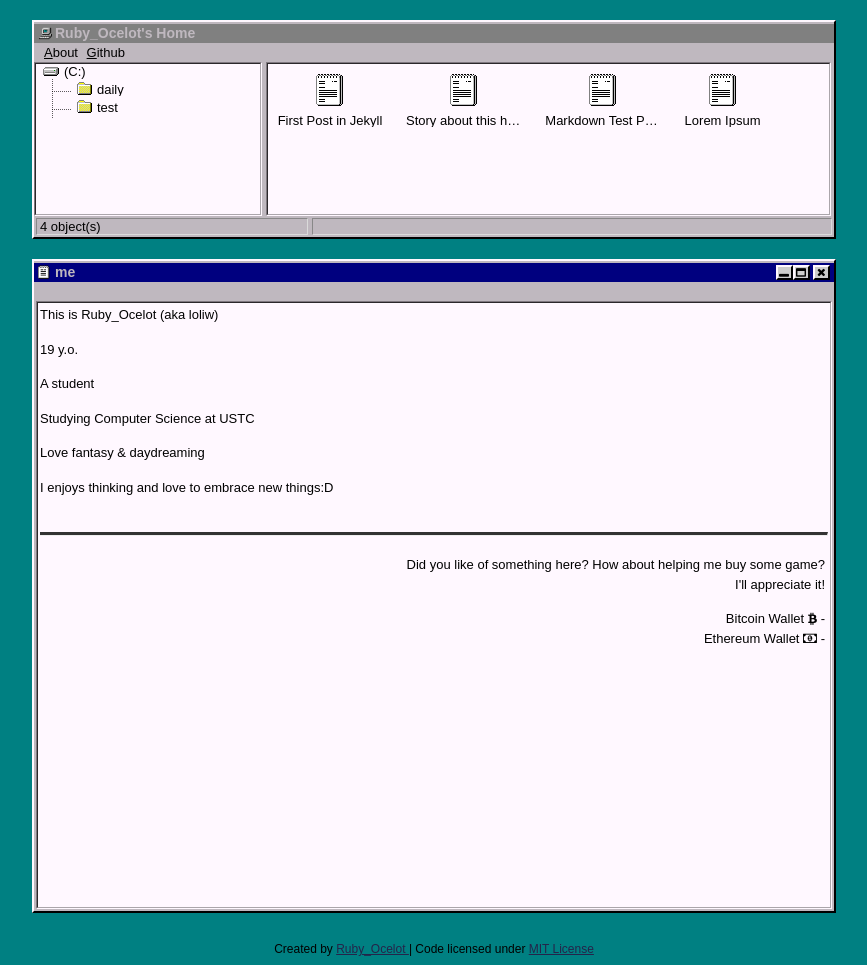
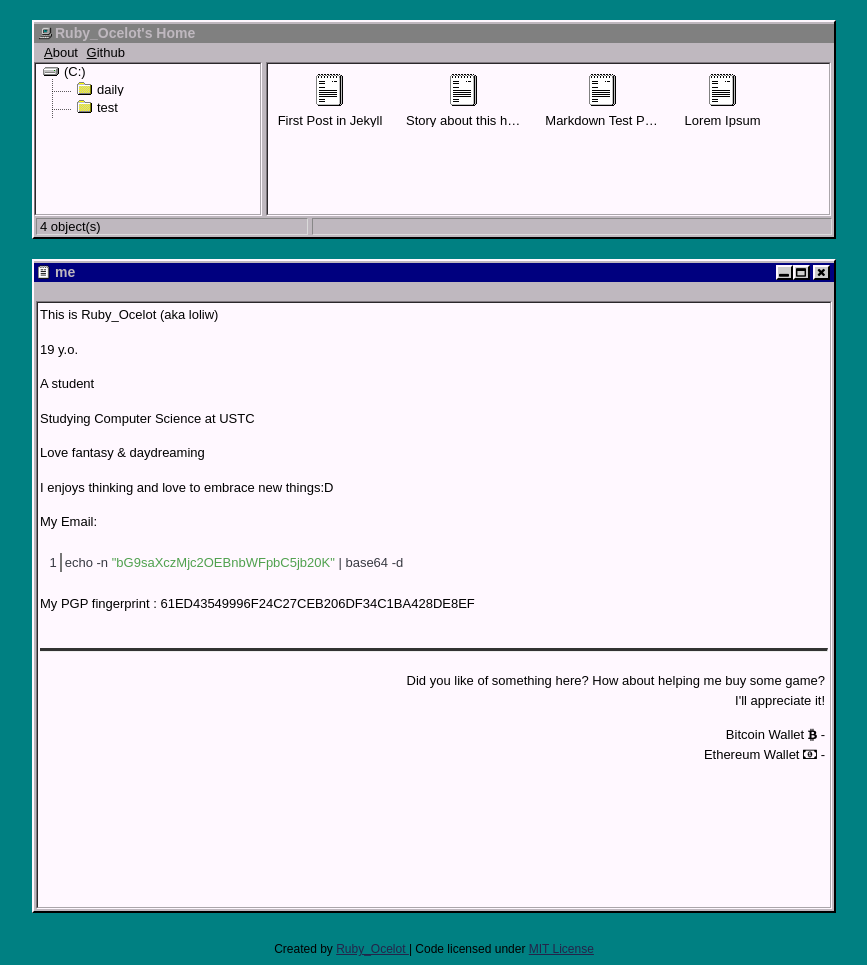
Before and after one commit to RubyOcelot/RubyOcelot-homepage-src, a Jekyll site: the page built from me/index.md, in a window 1280 px wide. Shown: the whole page, without its empty margins (206-1073 px from the left). Built offline with Jekyll 4.4.1, drawn with Linux system fonts in a browser that asks for light colours.

Commit message:
about:add pgp and email

````diff
--- a/me/index.md
+++ b/me/index.md
@@ -14,3 +14,11 @@ Studying Computer Science at USTC
 Love fantasy & daydreaming
 
 I enjoys thinking and love to embrace new things:D
+
+My Email:
+
+```bash
+echo -n "bG9saXczMjc2OEBnbWFpbC5jb20K" | base64 -d
+```
+
+My PGP fingerprint : 61ED43549996F24C27CEB206DF34C1BA428DE8EF
````
